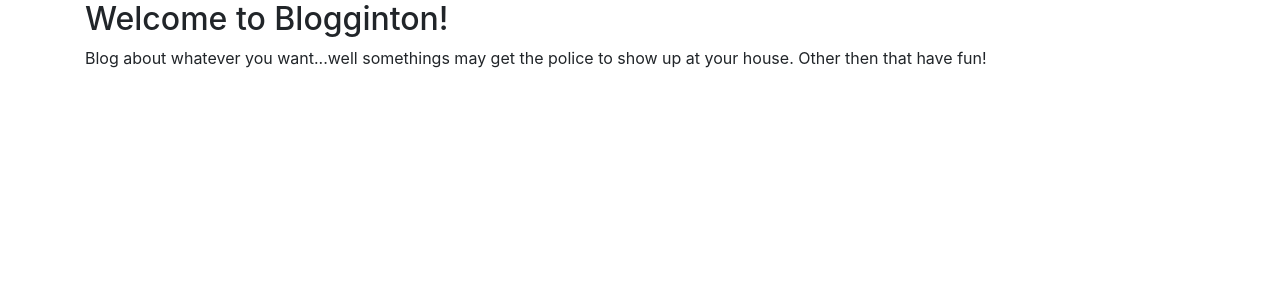
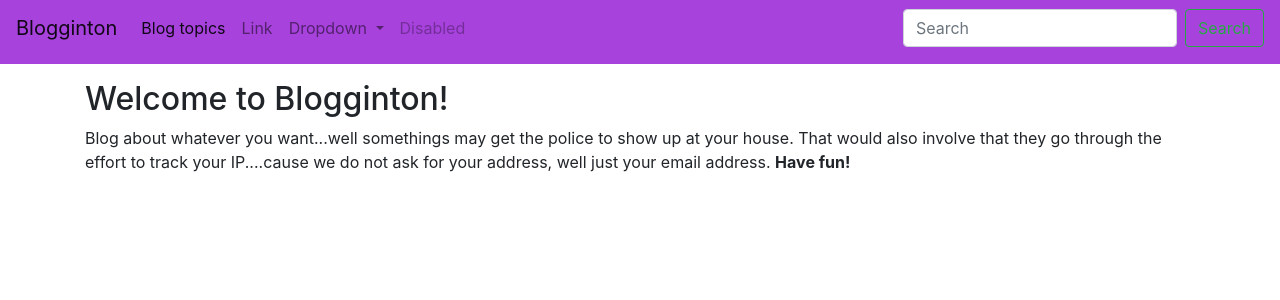
Before and after one commit to surferjreb/Blogginton, a Django app: page / in a window 1280 px wide. Shown: the top 300 px of the page. Run offline with Django 3.2, Linux system fonts and the light colour scheme; some libraries are stand-ins or nearby versions.

Commit message:
Updated working pages

```diff
--- a/blogs/admin.py
+++ b/blogs/admin.py
@@ -1,8 +1,8 @@
 from django.contrib import admin
-from .models import Blog_Topic, Blog_Entry, Blog_comment
+from .models import Blog_Topic, Blog_Entry, Blog_Comment
 
 
 # Register your models here.
 admin.site.register(Blog_Topic)
 admin.site.register(Blog_Entry)
-admin.site.register(Blog_comment)
+admin.site.register(Blog_Comment)
--- a/blogs/templates/blogs/base.html
+++ b/blogs/templates/blogs/base.html
@@ -10,14 +10,49 @@
   </head>
 
 <body>
-<main role="main" class="container">
-  <div>
-      {% block page_header %}{% endblock page_header %}
-  </div>
-  <div>
-    {% block content %}{% endblock content %}
-  </div>
-</main>
+  <nav class="navbar navbar-expand-lg navbar-light pb-3 mb-3" style="background-color: #a742dd;" >
+    <a class="navbar-brand" href="{% url 'blogs:index' %}" >Blogginton</a>
+    <button class="navbar-toggler" type="button" data-toggle="collapse" data-target="#navbarSupportedContent" aria-controls="navbarSupportedContent" aria-expanded="false" aria-label="Toggle navigation">
+      <span class="navbar-toggler-icon"></span>
+    </button>
+
+    <div class="collapse navbar-collapse" id="navbarSupportedContent">
+      <ul class="navbar-nav mr-auto">
+        <li class="nav-item active">
+          <a class="nav-link" href="{% url 'blogs:blog_topics' %}">Blog topics <span class="sr-only">(current)</span></a>
+        </li>
+        <li class="nav-item">
+          <a class="nav-link" href="#">Link</a>
+        </li>
+        <li class="nav-item dropdown">
+          <a class="nav-link dropdown-toggle" href="#" id="navbarDropdown" role="button" data-toggle="dropdown" aria-haspopup="true" aria-expanded="false">
+          Dropdown
+          </a>
+          <div class="dropdown-menu" aria-labelledby="navbarDropdown">
+            <a class="dropdown-item" href="#">Action</a>
+            <a class="dropdown-item" href="#">Another action</a>
+            <div class="dropdown-divider"></div>
+              <a class="dropdown-item" href="#">Something else here</a>
+          </div>
+        </li>
+        <li class="nav-item">
+          <a class="nav-link disabled" href="#" tabindex="-1" aria-disabled="true">Disabled</a>
+        </li>
+      </ul>
+      <form class="form-inline my-2 my-lg-0">
+        <input class="form-control mr-sm-2" type="search" placeholder="Search" aria-label="Search">
+        <button class="btn btn-outline-success my-2 my-sm-0" type="submit">Search</button>
+      </form>
+    </div>
+  </nav>
+  <main role="main" class="container-md">
+      <div class="Container">
+        {% block page_header %}{% endblock page_header %}
+
+        {% block content %}{% endblock content %}
+
+      </div>
+  </main>
 
 </body>
 </html>
--- a/blogs/templates/blogs/index.html
+++ b/blogs/templates/blogs/index.html
@@ -1,9 +1,13 @@
 {% extends "blogs/base.html" %}
 
-{% block page_header %}{% endblock page_header %}
+{% block page_header %}
+  <h2>Welcome to Blogginton!</h2>
+{% endblock page_header %}
 
 {% block content %}
-  <h2>Welcome to Blogginton!</h2>
-  <p>Blog about whatever you want...well somethings may get the police to show up at your house.  Other then
-      that have fun!</p>
+
+  <p>Blog about whatever you want...well somethings may get the police to show up at your house.  That would also involve
+      that they go through the effort to track your IP....cause we do not ask for your address, well just your
+      email address.  <strong>Have fun!</strong></p>
+
 {% endblock content %}
--- a/blogs/urls.py
+++ b/blogs/urls.py
@@ -8,4 +8,10 @@ app_name = 'blogs'
 urlpatterns = [
     # Home page
     path('', views.index, name='index'),
+    # View Topic page for blogs
+    path('blog_topics/', views.blog_topics, name='blog_topics'),
+    # View Blogs for the topic
+    path('blogs/<int:blog_topic_id>/', views.blogs, name='blogs'),
+    # View individual blog and comments
+    path('blog/<int:blog_entry_id>/', views.blog, name='blog'),
 ]
--- a/blogs/views.py
+++ b/blogs/views.py
@@ -1,6 +1,32 @@
 from django.shortcuts import render
+from .models import Blog_Topic, Blog_Entry, Blog_Comment
 
 
 # home page.
 def index(request):
     return render(request, 'blogs/index.html')
+
+
+def blog_topics(request):
+    # shows all blog topics
+    blog_topics = Blog_Topic.objects.all()
+    context = {'blog_topics': blog_topics}
+    return render(request, 'blogs/blog_topics.html', context)
+
+
+def blogs(request, blog_topic_id):
+    # show blogs for topic
+    blog_topic = Blog_Topic.objects.get(id=blog_topic_id)
+    blogs = blog_topic.blog_entry_set.order_by('-date_added')
+    context = {'blog_topic': blog_topic, 'blogs': blogs}
+    return render(request, 'blogs/blogs.html', context)
+
+
+def blog(request, blog_entry_id):
+    # show blog and comments
+    blog_entry = Blog_Entry.objects.get(id=blog_entry_id)
+    blog_topic = blog_entry.topic
+    comments = blog_entry.blog_comment_set.order_by('-date_added')
+    context = {'blog_topic': blog_topic, 'blog_entry': blog_entry, 'comments': comments}
+
+    return render(request, 'blogs/blog.html', context)
```
Also changed, not shown: blogginton/settings.py (+10 -2 lines), blogs/models.py (+6 -3 lines), blogs/templates/blogs/blog.html (+21 -0 lines), blogs/templates/blogs/blog_topics.html (+12 -4 lines), blogs/templates/blogs/blogs.html (added, +20 -0 lines), blogs/migrations/0002_blog_comment.py.
